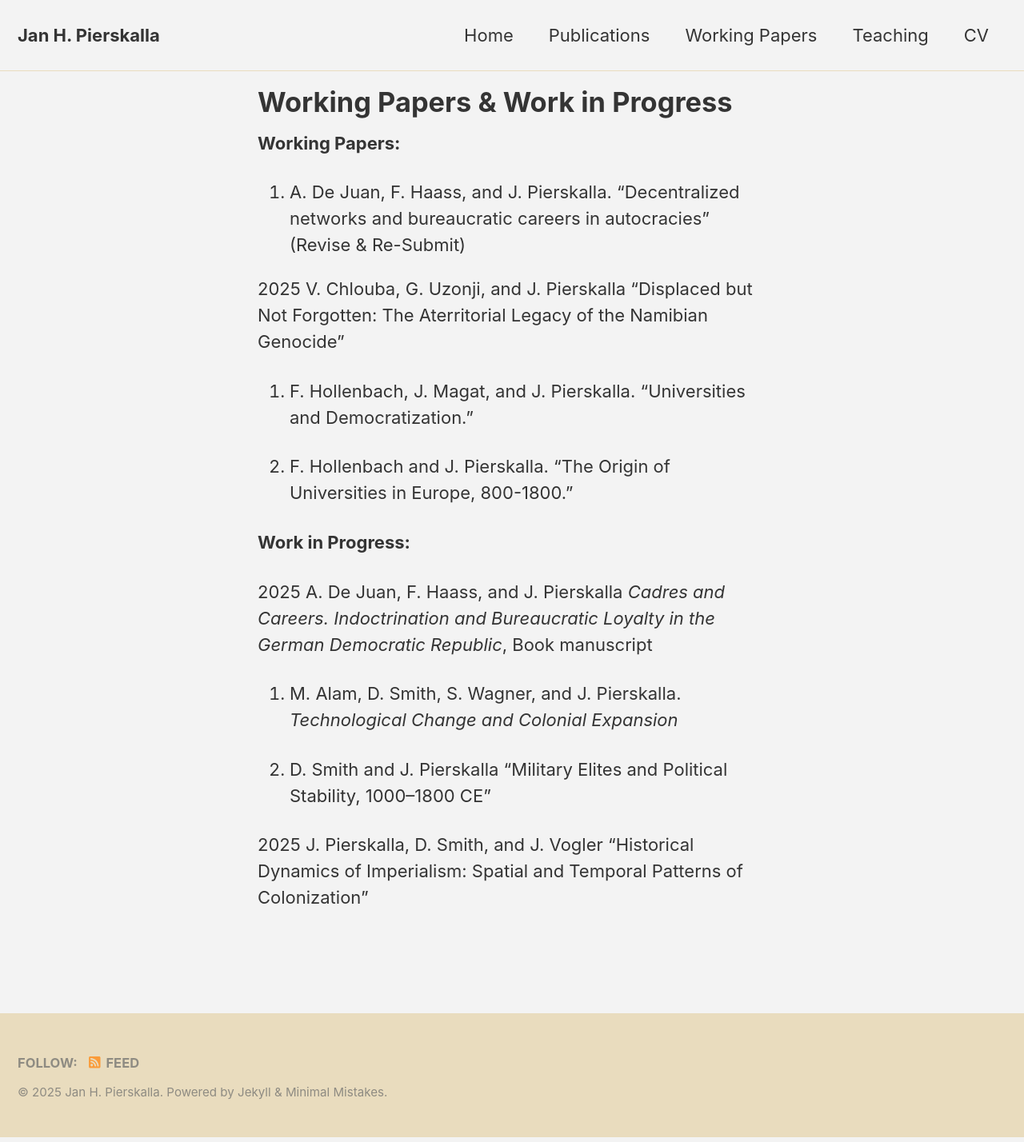
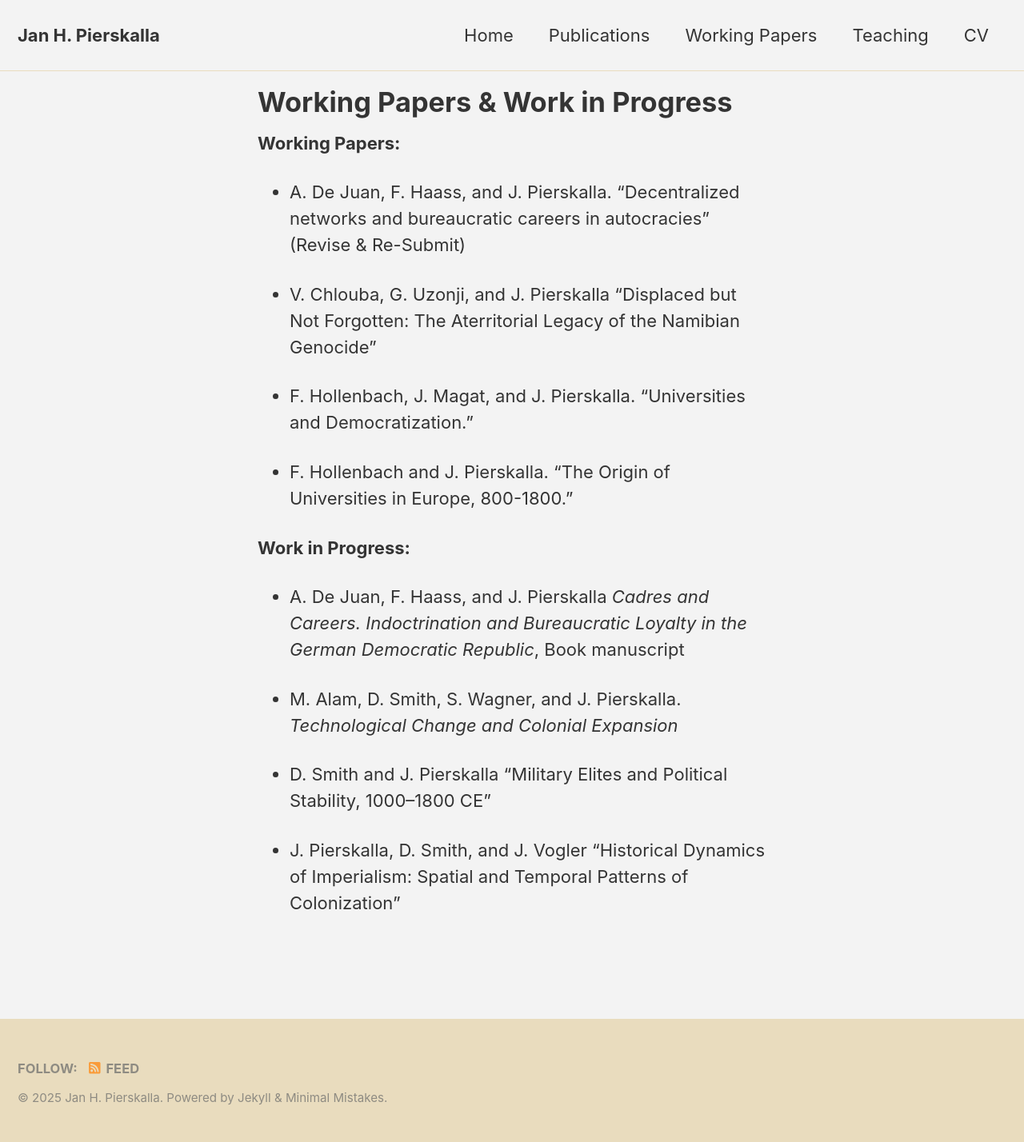
Before and after one commit to jpierskalla/jpierskalla.github.io, a Jekyll site: the page built from pages/workingPapers.md, in a window 1280 px wide. Shown: the whole page at 80% size. Built offline with Jekyll 4.4.1, drawn with Linux system fonts in a browser that asks for light colours; nearby versions of some CDN libraries.

Commit message:
Update workingPapers.md

```diff
--- a/pages/workingPapers.md
+++ b/pages/workingPapers.md
@@ -9,22 +9,22 @@
 __Working Papers:__
 
 
-2025. A. De Juan, F. Haass, and J. Pierskalla. "Decentralized networks and bureaucratic careers in autocracies" (Revise & Re-Submit)
+- A. De Juan, F. Haass, and J. Pierskalla. "Decentralized networks and bureaucratic careers in autocracies" (Revise & Re-Submit)
 
-2025 V. Chlouba, G. Uzonji, and J. Pierskalla “Displaced but Not Forgotten: The Aterritorial Legacy of the Namibian Genocide”
+- V. Chlouba, G. Uzonji, and J. Pierskalla “Displaced but Not Forgotten: The Aterritorial Legacy of the Namibian Genocide”
 
-2022. F. Hollenbach, J. Magat, and J. Pierskalla. "Universities and Democratization."
+- F. Hollenbach, J. Magat, and J. Pierskalla. "Universities and Democratization."
 
-2023. F. Hollenbach and J. Pierskalla. "The Origin of Universities in Europe, 800-1800."
+- F. Hollenbach and J. Pierskalla. "The Origin of Universities in Europe, 800-1800."
 
 
 
 __Work in Progress:__
 
-2025 A. De Juan, F. Haass, and J. Pierskalla *Cadres and Careers. Indoctrination and Bureaucratic Loyalty in the German Democratic Republic*, Book manuscript
+- A. De Juan, F. Haass, and J. Pierskalla *Cadres and Careers. Indoctrination and Bureaucratic Loyalty in the German Democratic Republic*, Book manuscript
 
-2025. M. Alam, D. Smith, S. Wagner, and J. Pierskalla. *Technological Change and Colonial Expansion*
+- M. Alam, D. Smith, S. Wagner, and J. Pierskalla. *Technological Change and Colonial Expansion*
 
-2025. D. Smith and J. Pierskalla “Military Elites and Political Stability, 1000–1800 CE”
+- D. Smith and J. Pierskalla “Military Elites and Political Stability, 1000–1800 CE”
 
-2025 J. Pierskalla, D. Smith, and J. Vogler “Historical Dynamics of Imperialism: Spatial and Temporal Patterns of Colonization”
+- J. Pierskalla, D. Smith, and J. Vogler “Historical Dynamics of Imperialism: Spatial and Temporal Patterns of Colonization”
```
